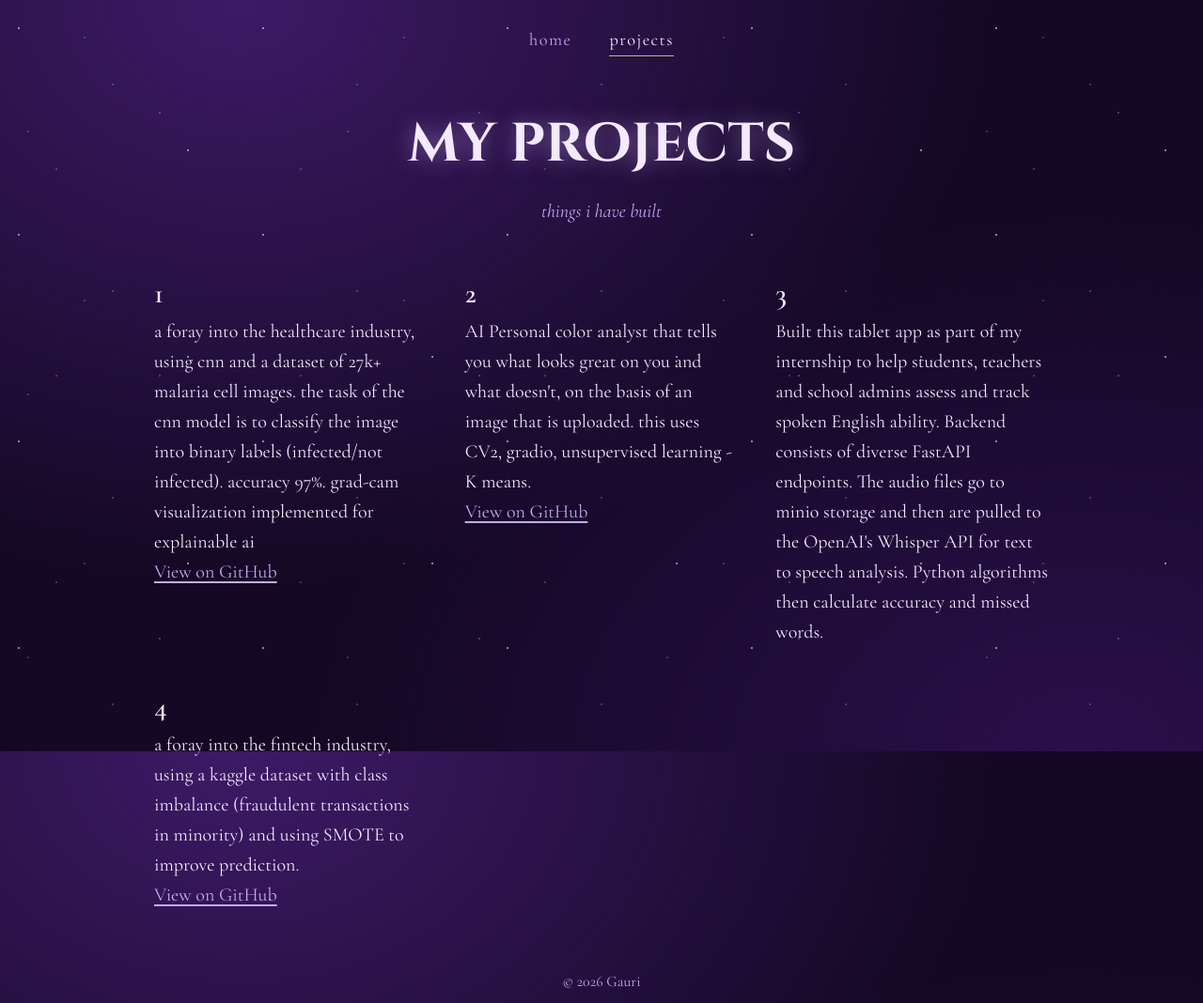
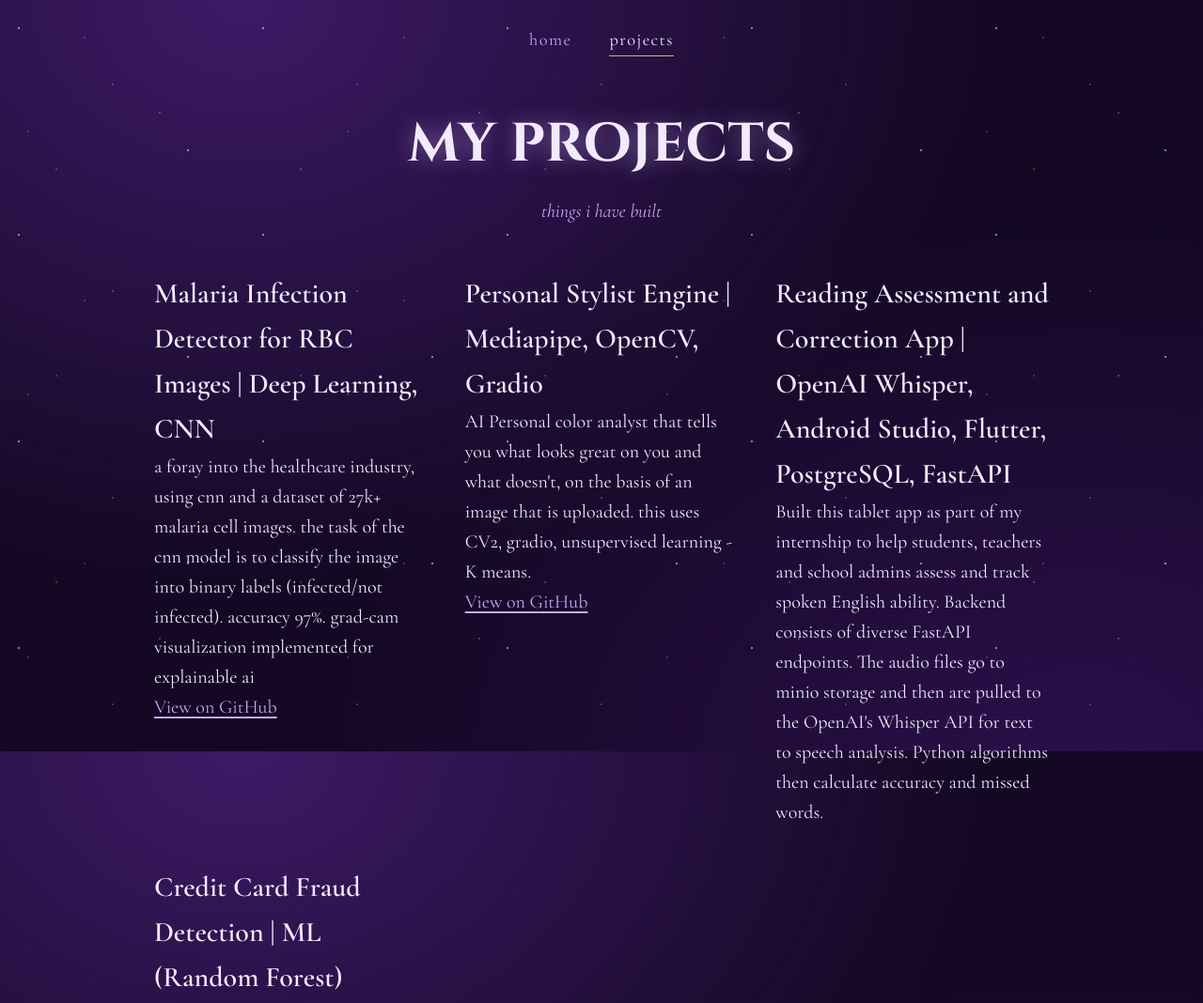
Before and after one commit to gauriv7/gauriv7.github.io, a plain HTML site: page projects.html in a window 1280 px wide. Shown: the top 1068 px of the page at 94% size. Drawn offline with nearby package versions, Linux system fonts and the light colour scheme.

Commit message:
Update projects.html

```diff
--- a/projects.html
+++ b/projects.html
@@ -29,7 +29,7 @@
       <article class="Malaria Infection Detector for RBC Images | Deep Learning, CNN">
 
         <div class="body">
-          <h2>1</h2>
+          <h2>Malaria Infection Detector for RBC Images | Deep Learning, CNN</h2>
           <p>a foray into the healthcare industry, using cnn and a dataset of 27k+ malaria cell images. the task of the cnn model is to classify the image into binary labels (infected/not infected). accuracy 97%. grad-cam visualization implemented for explainable ai</p>
           <a href="https://github.com/gauriv7/Malaria-Testing-CNN">View on GitHub</a>
         </div>
@@ -39,7 +39,7 @@
       <article class="Personal Stylist Engine | Mediapipe, OpenCV, Gradio">
 
         <div class="body">
-          <h2>2</h2>
+          <h2>Personal Stylist Engine | Mediapipe, OpenCV, Gradio</h2>
           <p>AI Personal color analyst that tells you what looks great on you and what doesn't, on the basis of an image that is uploaded. this uses CV2, gradio, unsupervised learning - K means.</p>
           <a href="https://github.com/gauriv7/AI-Personal-Color-Analysis-Engine">View on GitHub</a>
         </div>
@@ -48,7 +48,7 @@
       <article class="Reading Assessment and Correction App | OpenAI Whisper, Android Studio, Flutter, PostgreSQL, FastAPI">
 
         <div class="body">
-          <h2>3</h2>
+          <h2>Reading Assessment and Correction App | OpenAI Whisper, Android Studio, Flutter, PostgreSQL, FastAPI</h2>
           <p>Built this tablet app as part of my internship to help students, teachers and school admins assess and track spoken English ability. Backend consists of diverse FastAPI endpoints. The audio files go to minio storage and then are pulled to the OpenAI's Whisper API for text to speech analysis. Python algorithms then calculate accuracy and missed words.</p>
 
         </div>
@@ -57,7 +57,7 @@
       <article class="Credit Card Fraud Detection | ML (Random Forest)">
 
         <div class="body">
-          <h2>4</h2>
+          <h2>Credit Card Fraud Detection | ML (Random Forest)</h2>
           <p>a foray into the fintech industry, using a kaggle dataset with class imbalance (fraudulent transactions in minority) and using SMOTE to improve prediction.</p>
           <a href="https://github.com/gauriv7/Credit-Card-Fraud-Detection">View on GitHub</a>
         </div>
```
